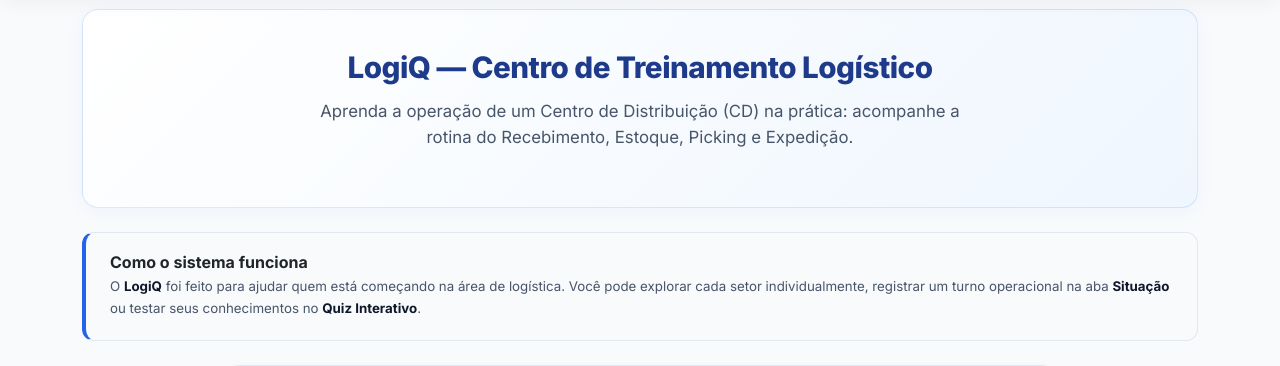
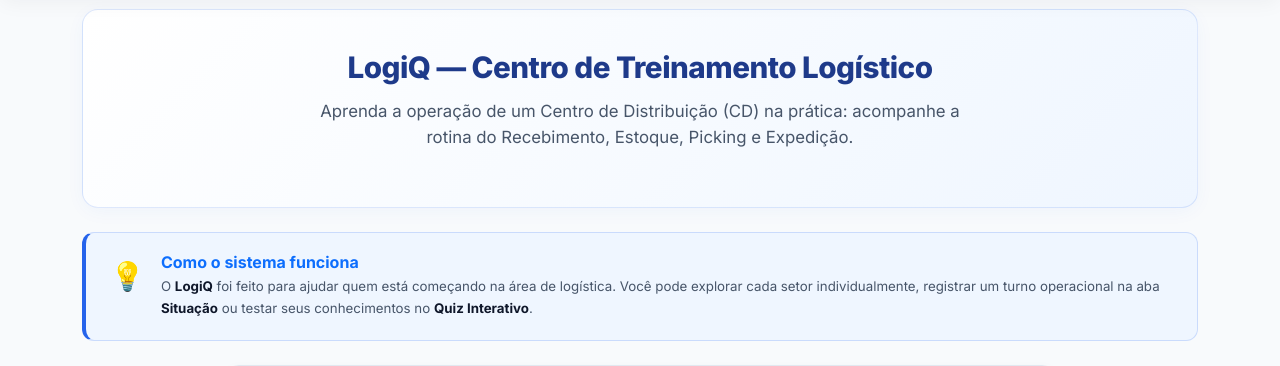
Before and after one commit to Vec-olegario/LogicQ, a Flask app: page / in a window 1280 px wide. Shown: the part 71-437 px from the top of the page. Run offline with Flask 3, Linux system fonts and the light colour scheme; some libraries are stand-ins or nearby versions.

Commit message:
style: restaura fundo azul claro e icone da lampada no card explicativo

```diff
--- a/static/style.css
+++ b/static/style.css
@@ -1144,12 +1144,13 @@ html {
 }
 
 .quote-card-custom {
-    background: #f8fafc;
-    border: 1px solid var(--border-color);
+    background: var(--bg-blue-light) !important;
+    border: 1px solid rgba(37, 99, 235, 0.18);
     border-left: 4px solid var(--vibrant-blue);
     border-radius: 12px;
     padding: 1.25rem 1.5rem;
 }
+
 
 /* FONDOS SUBTIS PARA ÍCONES DOS SETORES */
 .bg-blue-subtle { background-color: #eff6ff !important; }
--- a/templates/inicio.html
+++ b/templates/inicio.html
@@ -17,12 +17,17 @@
      SOBRE O PROJETO (Card Informativo)
      ══════════════════════════════════════════════════════ -->
 <div class="quote-card-custom mb-4">
-    <h3 class="h6 fw-bold text-dark mb-1">Como o sistema funciona</h3>
-    <p class="text-secondary small mb-0">
-        O <strong>LogiQ</strong> foi feito para ajudar quem está começando na área de logística. Você pode explorar cada
-        setor individualmente, registrar um turno operacional na aba <strong>Situação</strong> ou testar seus
-        conhecimentos no <strong>Quiz Interativo</strong>.
-    </p>
+    <div class="d-flex align-items-start gap-3">
+        <span class="fs-3">💡</span>
+        <div>
+            <h3 class="h6 fw-bold text-primary mb-1">Como o sistema funciona</h3>
+            <p class="text-secondary small mb-0">
+                O <strong>LogiQ</strong> foi feito para ajudar quem está começando na área de logística. Você pode explorar cada
+                setor individualmente, registrar um turno operacional na aba <strong>Situação</strong> ou testar seus
+                conhecimentos no <strong>Quiz Interativo</strong>.
+            </p>
+        </div>
+    </div>
 </div>
 
 <!-- ══════════════════════════════════════════════════════
```
